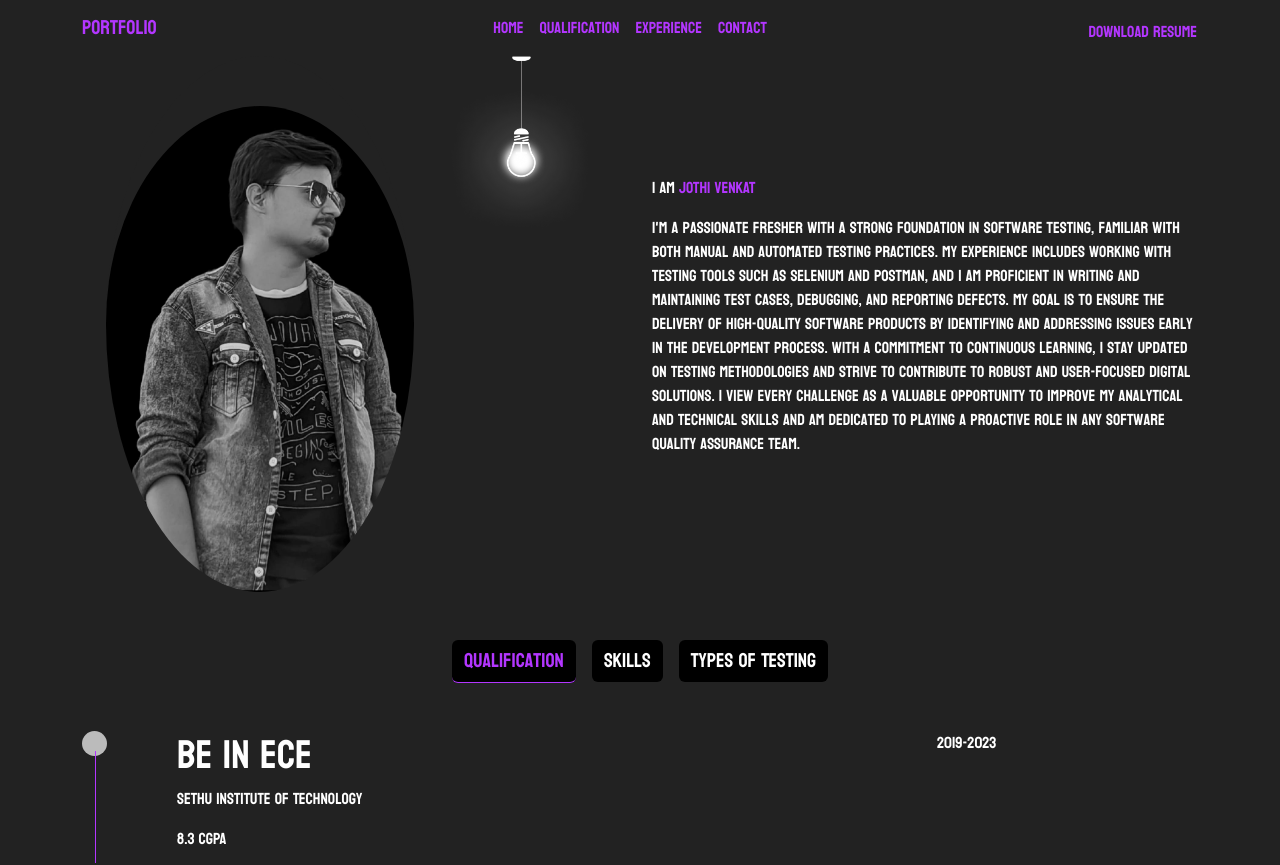
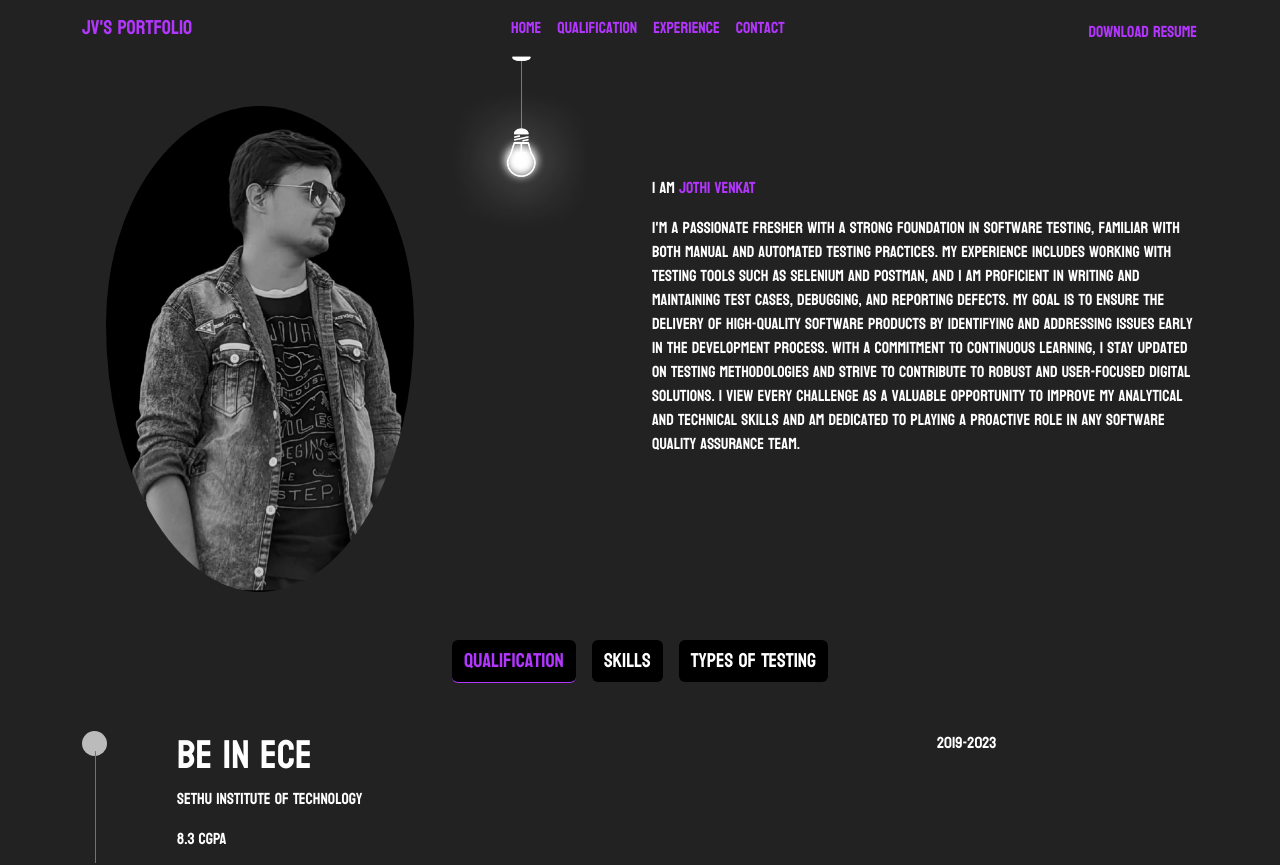
Before and after one commit to venkatProfessional/portfolio_venkat, a React (Vite) app: page / in a window 1280 px wide. Shown: the top 865 px of the page. Built offline with nearby package versions, Linux system fonts and the light colour scheme.

Commit message:
updated nav jv

```diff
--- a/src/components/ComponentBanner.jsx
+++ b/src/components/ComponentBanner.jsx
@@ -51,9 +51,9 @@ const ComponentBanner = () => {
                   alt="Light bulb"
                   className="img-fluid"
                   onClick={handleChangelightmode}
-                data-aos="fade-down"
-        data-aos-easing="linear"
-        data-aos-duration="3000"
+        //         data-aos="fade-down"
+        // data-aos-easing="linear"
+        // data-aos-duration="3000"
 
                 />
                </div>
--- a/src/components/Nav.jsx
+++ b/src/components/Nav.jsx
@@ -17,7 +17,7 @@ const Navs = () => {
   return (
     <Navbar expand="lg" variant="white" className="shadow-none text-white ">
       <Container>
-        <Navbar.Brand href="#">Portfolio</Navbar.Brand>
+        <Navbar.Brand href="#">JV's Portfolio</Navbar.Brand>
         <Navbar.Toggle aria-controls="basic-navbar-nav" />
         <Navbar.Collapse id="basic-navbar-nav" >
           <Nav className="m-auto">
```
